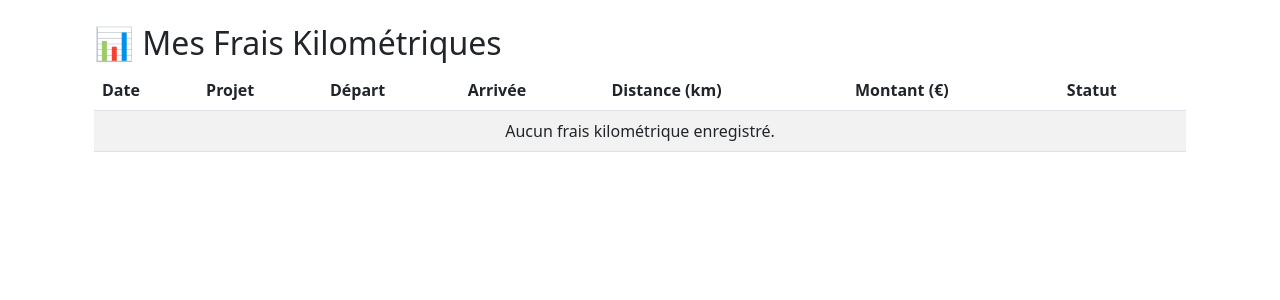
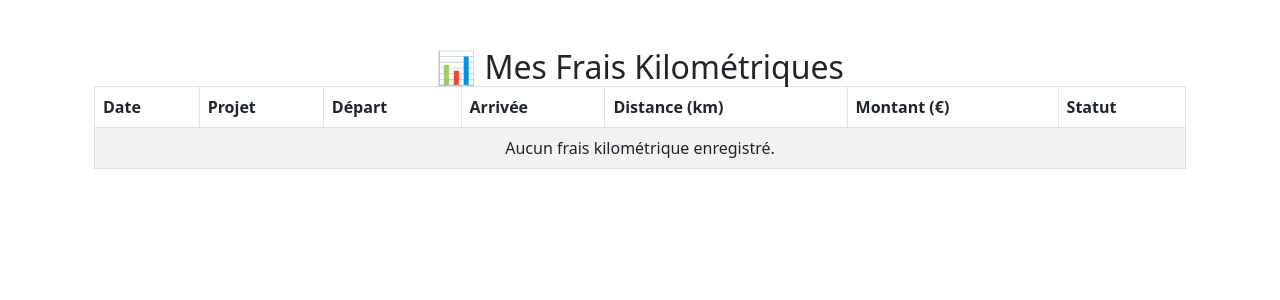
Before and after one commit to Coolj974/rhmaster, a Django app: page /my-kilometric-expenses/ in a window 1280 px wide. Shown: the part 56-356 px from the top of the page. Run offline with Django 5.2, Linux system fonts and the light colour scheme; a user stored in the database is signed in; data comes from the database, SQL or seed files in the repository; both versions use the stored data as it was after the commit.

Commit message:
Amélioration de la configuration des e-mails, ajout de styles et de structures aux pages de gestion des frais kilométriques et des demandes de congés.

```diff
--- a/templates/rh_management/leave_request.html
+++ b/templates/rh_management/leave_request.html
@@ -3,7 +3,7 @@
 <div class="container mt-5">
     <div class="card shadow-sm">
         <div class="card-header bg-primary text-white">
-            <h4 class="mb-0">Demande de congé</h4>
+            <h2 class="mb-0 text-center"><i class="fas fa-plane-departure"></i> Demande de congé</h2>
         </div>
         <div class="card-body">
             <form method="post">
--- a/templates/rh_management/my_kilometric_expenses.html
+++ b/templates/rh_management/my_kilometric_expenses.html
@@ -1,10 +1,11 @@
 {% extends "base.html" %}
 
 {% block content %}
-<div class="container">
-    <h2>📊 Mes Frais Kilométriques</h2>
-    <table class="table table-striped">
-        <thead>
+<div class="container mt-5">
+    <h2 class="mb-0 text-center">📊 Mes Frais Kilométriques</h2>
+    <div class="table-responsive">
+        <table class="table table-striped table-bordered">
+            <thead class="thead-dark">
                 <tr>
                     <th>Date</th>
                     <th>Projet</th>
@@ -36,4 +37,7 @@
                 </tr>
                 {% endfor %}
             </tbody>
+        </table>
+    </div>
+</div>
 {% endblock %}
--- a/templates/rh_management/submit_kilometric_expense.html
+++ b/templates/rh_management/submit_kilometric_expense.html
@@ -4,7 +4,7 @@
 <div class="container mt-5">
     <div class="card shadow-sm">
         <div class="card-header bg-primary text-white">
-            <h2 class="mb-0">🚗 Déclaration d'un Frais Kilométrique</h2>
+            <h2 class="mb-0 text-center">🚗 Déclaration d'un Frais Kilométrique</h2>
         </div>
         <div class="card-body">
             <form method="post" class="needs-validation" novalidate>
```
Also changed, not shown: hr_tool/settings.py (+5 -2 lines), db.sqlite3. Lines whose indentation alone changed are shown as unchanged.
